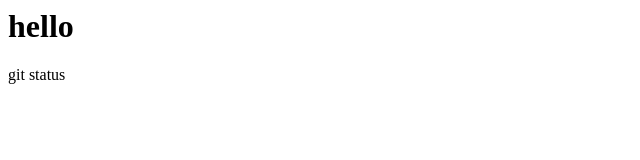
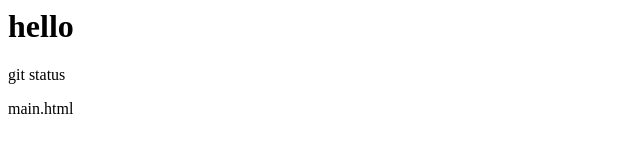
Before and after one commit to taq2020/git.newbie, a plain HTML site: page index.html in a window 1280 px wide. Shown: the full height of the page, 0-640 px from the left. Drawn offline with Linux system fonts and the light colour scheme.

```diff
--- a/index.html
+++ b/index.html
@@ -1,2 +1,3 @@
 <h1>hello</h1>
 <p>git status</p>
+<p>main.html</p>
```
